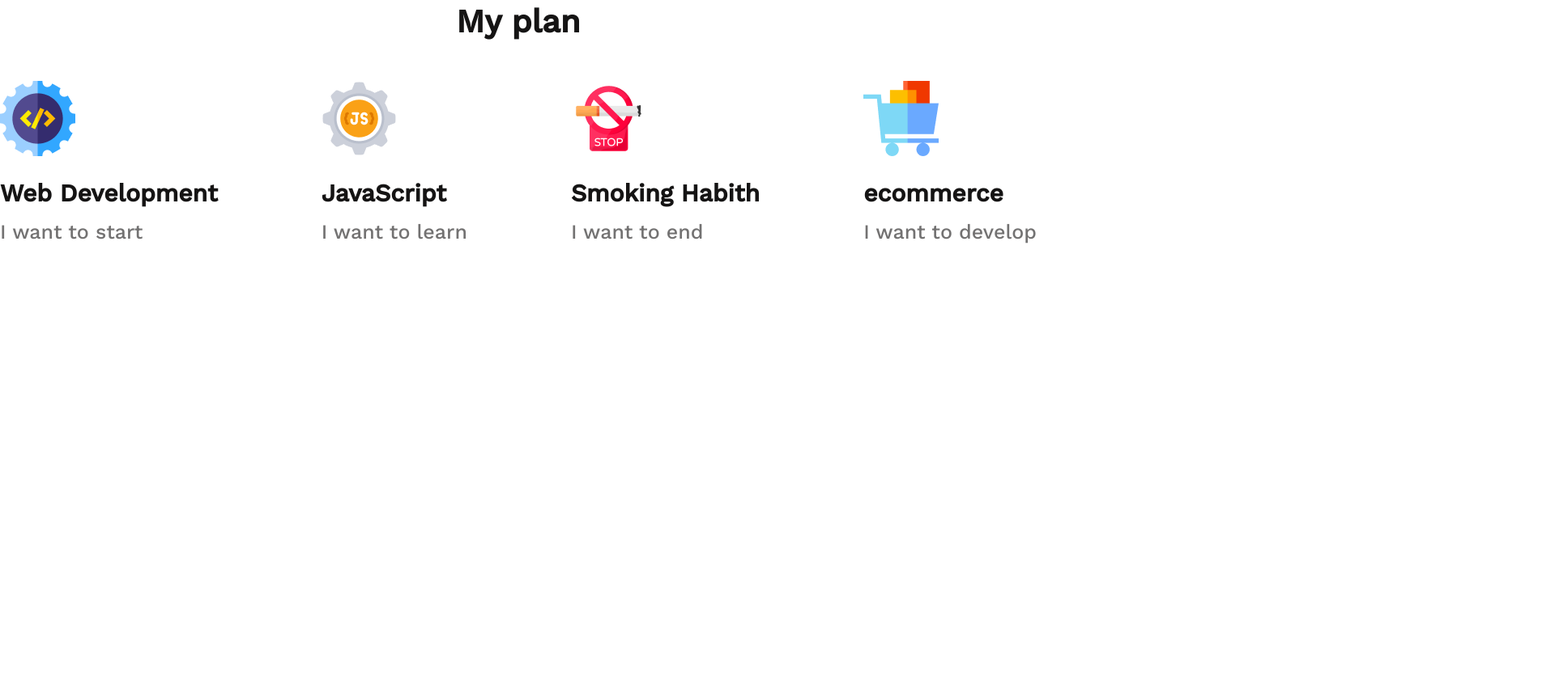
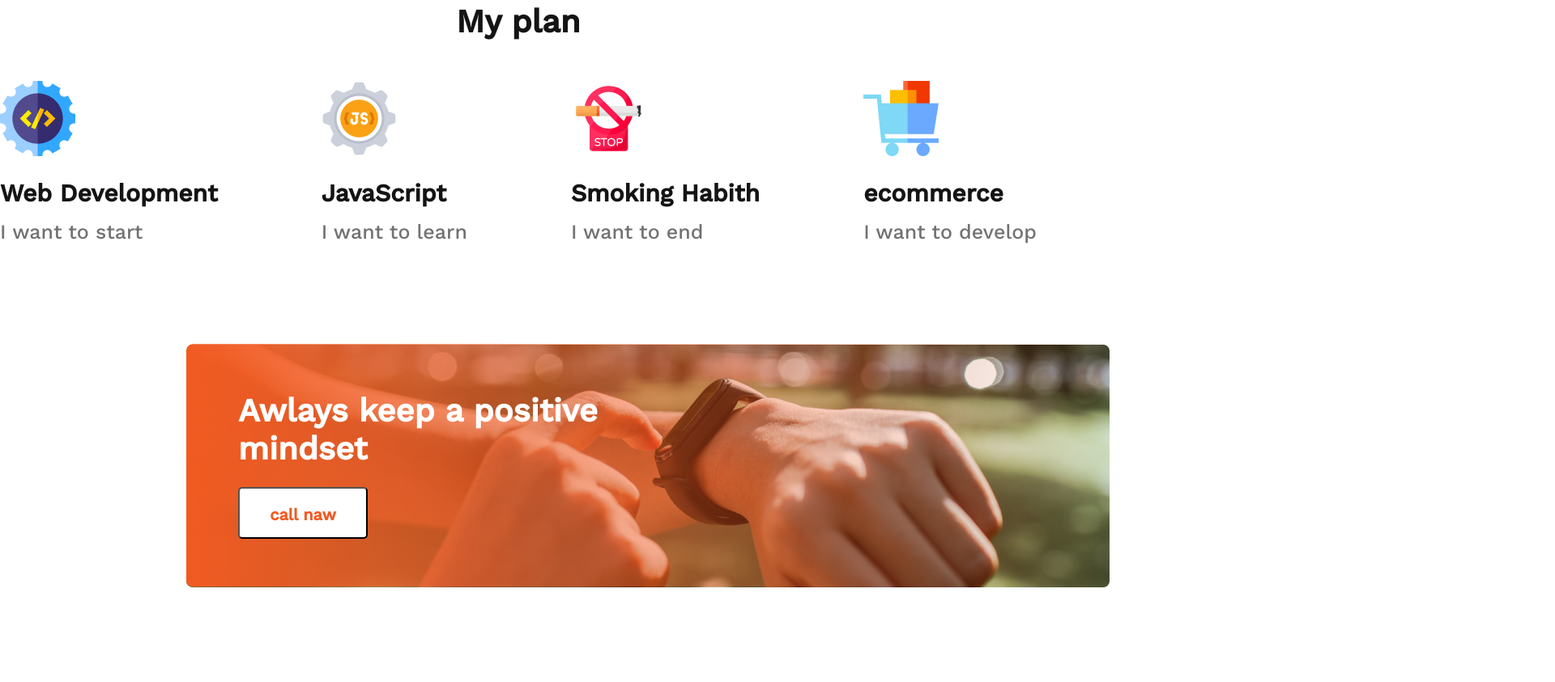
Before and after one commit to mdimam07/My-first-projects, a plain HTML site: page index.html in a window 1280 px wide. Shown: the part 1569-2412 px from the top of the page at 81% size, 1920 px wide, since content can reach past the window. Before the commit the page ends 1870 px from the top, so only its background shows below. Drawn offline with nearby package versions, Linux system fonts and the light colour scheme.

Commit message:
second commit

```diff
--- a/index.html
+++ b/index.html
@@ -73,6 +73,14 @@
     </div>
 
    </section>
+   <section class="section-header">
+
+    <div>
+
+        <h1 class="section-title">Awlays keep a positive <br> mindset</h1>
+        <button  class="btn">call naw</button>
+    </div>
+   </section>
 </main>
 
 
--- a/style/styles.css
+++ b/style/styles.css
@@ -114,3 +114,34 @@ margin-bottom: 50px;
   font-weight: 500;
   font-size: 25px;
  }
+
+
+ .section-header{
+  background-image: url('../images/gradient2.png' ) ,url('../images/watch.png');
+  background-repeat: no-repeat;
+  width: 1240px;
+  height: 300px;
+margin-top: 124px;
+margin-left: 230px;
+margin-right: 230px;
+padding: 59px 617px 59px 64px;
+border-radius: 8px;
+ }
+ .section-title{
+margin-bottom: 24px;
+font-weight: 700;
+font-size: 40px;
+color: #FFFFFF;
+ }
+ .btn{
+  padding: 20px 36px;
+  color: #F15B22;
+  text-align: center;
+  font-weight: 600;
+font-size: 20px;
+background: #FFFFFF;
+border-radius: 5px;
+width: 160px;
+height: 64px;
+margin-bottom: 60px;
+ }
```
